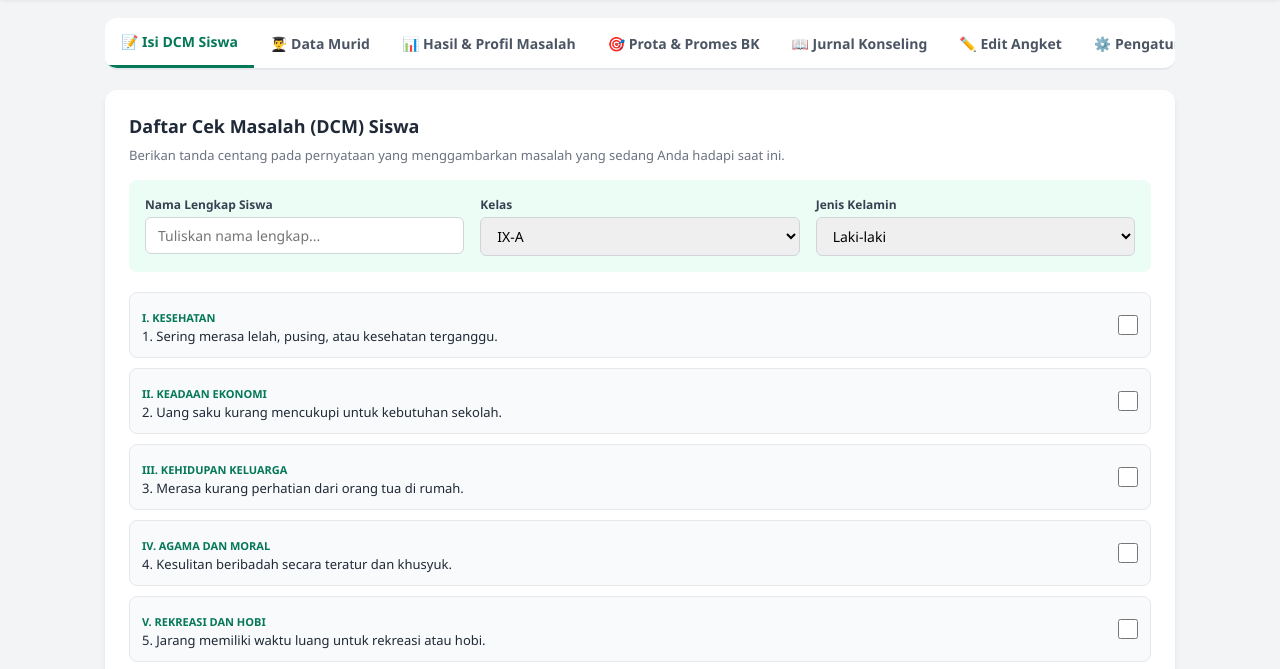
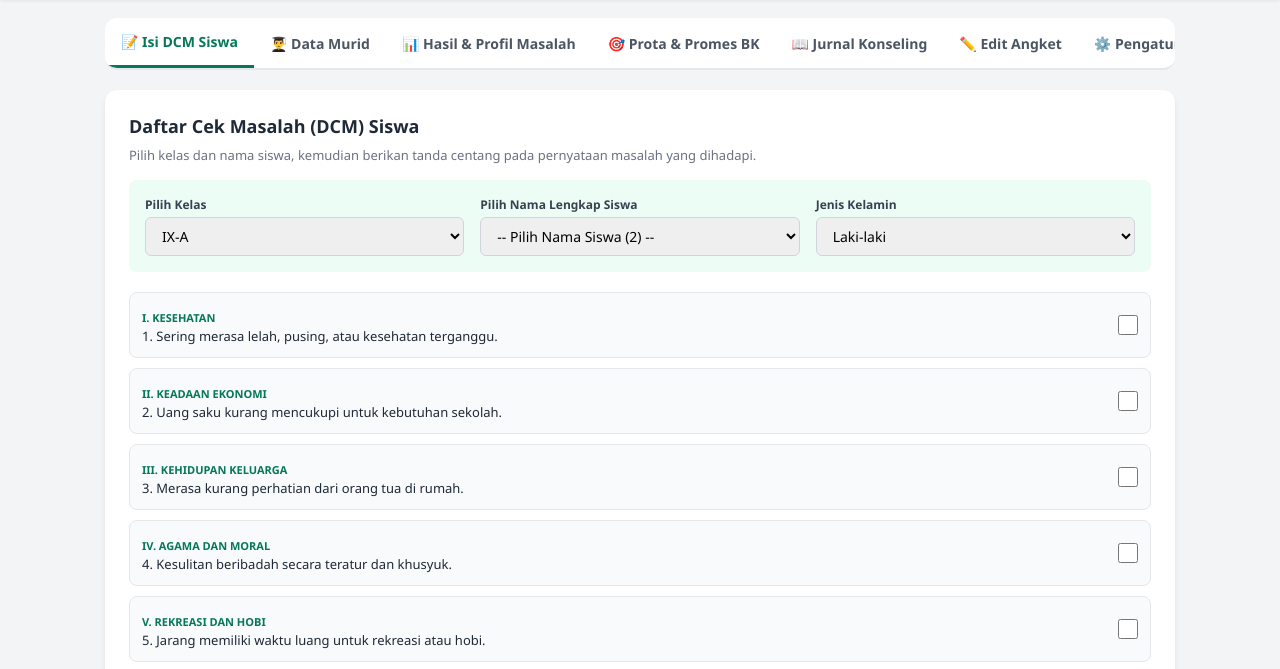
Before and after one commit to fhieboyscoutalbakomi-cloud/Apk-habib, a plain HTML site: page index.html in a window 1280 px wide. Shown: the part 66-735 px from the top of the page. Drawn offline with Linux system fonts and the light colour scheme.

Commit message:
Update student selection form and related functions

```diff
--- a/index.html
+++ b/index.html
@@ -42,7 +42,6 @@
         th { background-color: #047857; color: white; }
         footer { background: #1f2937; color: #9ca3af; text-align: center; padding: 15px; font-size: 12px; margin-top: auto; }
         .hidden { display: none !important; }
-        .program-card { background: #f0fdf4; border-left: 4px solid #047857; padding: 16px; border-radius: 8px; margin-bottom: 12px; }
         .badge-bidang { background: #d1fae5; color: #065f46; font-size: 11px; font-weight: bold; padding: 2px 8px; border-radius: 4px; display: inline-block; margin-bottom: 6px; }
         .action-bar { display: flex; flex-wrap: wrap; gap: 10px; margin-bottom: 16px; }
         .filter-box { display: flex; gap: 12px; align-items: center; background: #f9fafb; padding: 12px; border-radius: 8px; margin-bottom: 16px; border: 1px solid #e5e7eb; flex-wrap: wrap; justify-content: space-between; }
@@ -80,16 +79,18 @@
         <!-- TAB 1: FORM DCM SISWA -->
         <section id="sec-dcm" class="card">
             <h2 style="font-size: 18px; margin-bottom: 8px;">Daftar Cek Masalah (DCM) Siswa</h2>
-            <p style="font-size: 13px; color: #6b7280; margin-bottom: 16px;">Berikan tanda centang pada pernyataan yang menggambarkan masalah yang sedang Anda hadapi saat ini.</p>
+            <p style="font-size: 13px; color: #6b7280; margin-bottom: 16px;">Pilih kelas dan nama siswa, kemudian berikan tanda centang pada pernyataan masalah yang dihadapi.</p>
 
             <div class="form-grid">
                 <div class="form-group">
-                    <label>Nama Lengkap Siswa</label>
-                    <input type="text" id="siswa-nama" placeholder="Tuliskan nama lengkap...">
+                    <label>Pilih Kelas</label>
+                    <select id="siswa-kelas" onchange="updateDropdownNamaSiswaDCM()"></select>
                 </div>
                 <div class="form-group">
-                    <label>Kelas</label>
-                    <select id="siswa-kelas"></select>
+                    <label>Pilih Nama Lengkap Siswa</label>
+                    <select id="siswa-nama" onchange="autoFillJenisKelaminDCM()">
+                        <option value="">-- Pilih Siswa --</option>
+                    </select>
                 </div>
                 <div class="form-group">
                     <label>Jenis Kelamin</label>
@@ -375,10 +376,36 @@
             });
             document.getElementById(`sec-${tab}`).classList.remove('hidden');
             document.getElementById(`tab-${tab}`).classList.add('active');
+            if(tab === 'dcm') updateDropdownNamaSiswaDCM();
             if(tab === 'murid') renderTabelMurid();
             if(tab === 'profil') loadProfil();
             if(tab === 'program') generateProgramBK();
             if(tab === 'editsoal') renderEditSoal();
+        }
+
+        /* --- INTEGRASI SISWA MASTER KE TAB DCM --- */
+        function updateDropdownNamaSiswaDCM() {
+            const kelasDipilih = document.getElementById('siswa-kelas').value;
+            const muridList = getMuridData();
+            const selectNama = document.getElementById('siswa-nama');
+
+            const filteredSiswa = muridList.filter(m => m.kelas === kelasDipilih);
+
+            if(filteredSiswa.length > 0) {
+                selectNama.innerHTML = `<option value="">-- Pilih Nama Siswa (${filteredSiswa.length}) --</option>` +
+                    filteredSiswa.map(m => `<option value="${m.nama}" data-jk="${m.jk}">${m.nama} (${m.nisn})</option>`).join('');
+            } else {
+                selectNama.innerHTML = `<option value="">-- Tidak ada data siswa di kelas ${kelasDipilih} --</option>`;
+            }
+            autoFillJenisKelaminDCM();
+        }
+
+        function autoFillJenisKelaminDCM() {
+            const selectNama = document.getElementById('siswa-nama');
+            const selectedOption = selectNama.options[selectNama.selectedIndex];
+            if(selectedOption && selectedOption.dataset.jk) {
+                document.getElementById('siswa-jk').value = selectedOption.dataset.jk;
+            }
         }
 
         /* --- FITUR MANAJEMEN DATA MURID (HAPUS PERORANGAN & PERKELAS) --- */
@@ -441,6 +468,7 @@
                     </td>
                 </tr>
             `).join('');
+            updateDropdownNamaSiswaDCM();
         }
 
         function tambahMurid(e) {
@@ -874,6 +902,8 @@
                     </td>
                 </tr>
             `).join('');
+
+            updateDropdownNamaSiswaDCM();
         }
 
         function tambahKelas(e) {
@@ -922,7 +952,7 @@
         function simpanResponDCM() {
             const nama = document.getElementById('siswa-nama').value;
             const kelas = document.getElementById('siswa-kelas').value;
-            if(!nama) { alert('Harap isi nama siswa terlebih dahulu!'); return; }
+            if(!nama) { alert('Harap pilih nama siswa terlebih dahulu!'); return; }
 
             const soalList = getDCMSoal();
             const respon = soalList.map(s => ({
```
